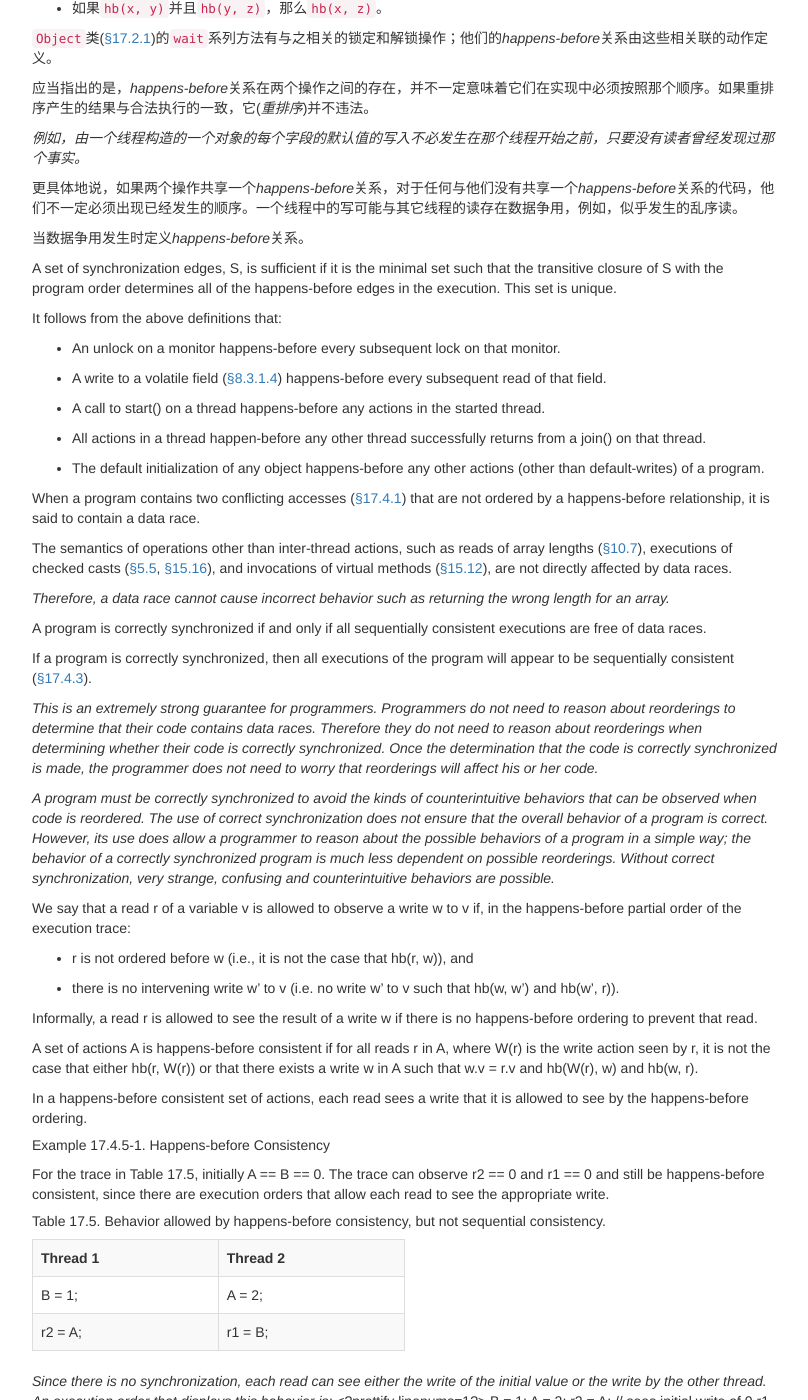
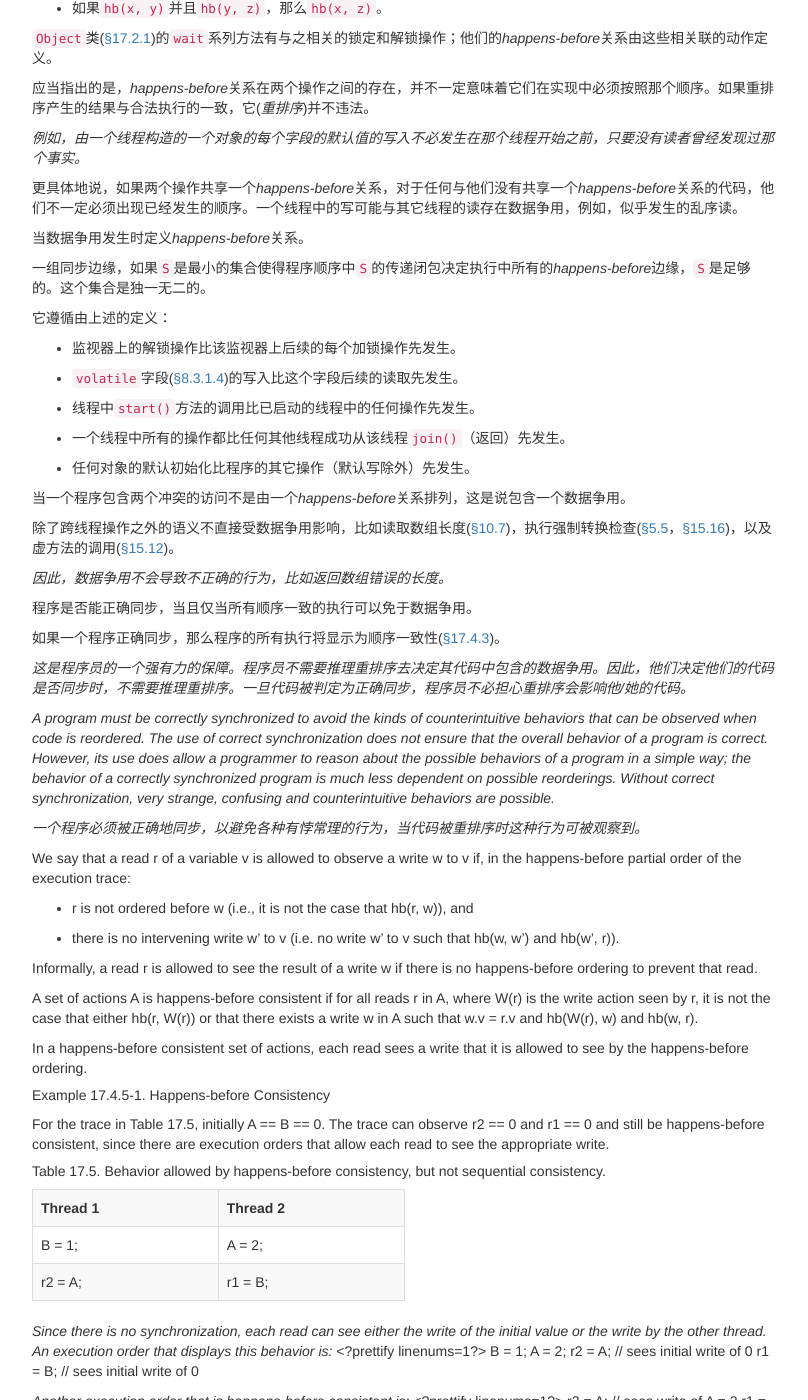
Before and after one commit to cjm0000000/cjm0000000.github.io, a Jekyll site: the page built from _posts/Java/201403/2014-03-03-java-memory-model.md, in a window 1280 px wide and 1400 px high, scrolled down 4452 px. Shown: the whole window, without its empty margins (318-1126 px from the left). Built offline with Jekyll 4.4.1, drawn with Linux system fonts in a browser that asks for light colours; nearby versions of some CDN libraries; library files that are not in the unit come from our copies; comment, search, counter and statistics services are not loaded.

Commit message:
translate

```diff
--- a/_posts/Java/201403/2014-03-03-java-memory-model.md
+++ b/_posts/Java/201403/2014-03-03-java-memory-model.md
@@ -221,33 +221,35 @@ tags: [JLS]
 
 当数据争用发生时定义*happens-before*关系。
 
-A set of synchronization edges, S, is sufficient if it is the minimal set such that the transitive closure of S with the program order determines all of the happens-before edges in the execution. This set is unique.
+一组同步边缘，如果`S`是最小的集合使得程序顺序中`S`的传递闭包决定执行中所有的*happens-before*边缘，`S`是足够的。这个集合是独一无二的。
 
-It follows from the above definitions that:
+它遵循由上述的定义：
 
-- An unlock on a monitor happens-before every subsequent lock on that monitor.
+- 监视器上的解锁操作比该监视器上后续的每个加锁操作先发生。
 
-- A write to a volatile field ([§8.3.1.4](http://docs.oracle.com/javase/specs/jls/se7/html/jls-8.html#jls-8.3.1.4)) happens-before every subsequent read of that field.
+- `volatile`字段([§8.3.1.4](http://docs.oracle.com/javase/specs/jls/se7/html/jls-8.html#jls-8.3.1.4))的写入比这个字段后续的读取先发生。
 
-- A call to start() on a thread happens-before any actions in the started thread.
+- 线程中`start()`方法的调用比已启动的线程中的任何操作先发生。
 
-- All actions in a thread happen-before any other thread successfully returns from a join() on that thread.
+- 一个线程中所有的操作都比任何其他线程成功从该线程`join()`（返回）先发生。
 
-- The default initialization of any object happens-before any other actions (other than default-writes) of a program.
+- 任何对象的默认初始化比程序的其它操作（默认写除外）先发生。
 
-When a program contains two conflicting accesses ([§17.4.1](http://docs.oracle.com/javase/specs/jls/se7/html/jls-17.html#jls-17.4.1)) that are not ordered by a happens-before relationship, it is said to contain a data race.
+当一个程序包含两个冲突的访问不是由一个*happens-before*关系排列，这是说包含一个数据争用。
 
-The semantics of operations other than inter-thread actions, such as reads of array lengths ([§10.7](http://docs.oracle.com/javase/specs/jls/se7/html/jls-10.html#jls-10.7)), executions of checked casts ([§5.5](http://docs.oracle.com/javase/specs/jls/se7/html/jls-5.html#jls-5.5), [§15.16](http://docs.oracle.com/javase/specs/jls/se7/html/jls-15.html#jls-15.16)), and invocations of virtual methods ([§15.12](http://docs.oracle.com/javase/specs/jls/se7/html/jls-15.html#jls-15.12)), are not directly affected by data races.
+除了跨线程操作之外的语义不直接受数据争用影响，比如读取数组长度([§10.7](http://docs.oracle.com/javase/specs/jls/se7/html/jls-10.html#jls-10.7))，执行强制转换检查([§5.5](http://docs.oracle.com/javase/specs/jls/se7/html/jls-5.html#jls-5.5)，[§15.16](http://docs.oracle.com/javase/specs/jls/se7/html/jls-15.html#jls-15.16))，以及虚方法的调用([§15.12](http://docs.oracle.com/javase/specs/jls/se7/html/jls-15.html#jls-15.12))。
 
-*Therefore, a data race cannot cause incorrect behavior such as returning the wrong length for an array.*
+*因此，数据争用不会导致不正确的行为，比如返回数组错误的长度。*
 
-A program is correctly synchronized if and only if all sequentially consistent executions are free of data races.
+程序是否能正确同步，当且仅当所有顺序一致的执行可以免于数据争用。
 
-If a program is correctly synchronized, then all executions of the program will appear to be sequentially consistent ([§17.4.3](http://docs.oracle.com/javase/specs/jls/se7/html/jls-17.html#jls-17.4.3)).
+如果一个程序正确同步，那么程序的所有执行将显示为顺序一致性([§17.4.3](http://docs.oracle.com/javase/specs/jls/se7/html/jls-17.html#jls-17.4.3))。
 
-*This is an extremely strong guarantee for programmers. Programmers do not need to reason about reorderings to determine that their code contains data races. Therefore they do not need to reason about reorderings when determining whether their code is correctly synchronized. Once the determination that the code is correctly synchronized is made, the programmer does not need to worry that reorderings will affect his or her code.*
+*这是程序员的一个强有力的保障。程序员不需要推理重排序去决定其代码中包含的数据争用。因此，他们决定他们的代码是否同步时，不需要推理重排序。一旦代码被判定为正确同步，程序员不必担心重排序会影响他/她的代码。*
 
 *A program must be correctly synchronized to avoid the kinds of counterintuitive behaviors that can be observed when code is reordered. The use of correct synchronization does not ensure that the overall behavior of a program is correct. However, its use does allow a programmer to reason about the possible behaviors of a program in a simple way; the behavior of a correctly synchronized program is much less dependent on possible reorderings. Without correct synchronization, very strange, confusing and counterintuitive behaviors are possible.*
+
+*一个程序必须被正确地同步，以避免各种有悖常理的行为，当代码被重排序时这种行为可被观察到。*
 
 We say that a read r of a variable v is allowed to observe a write w to v if, in the happens-before partial order of the execution trace:
 
```
